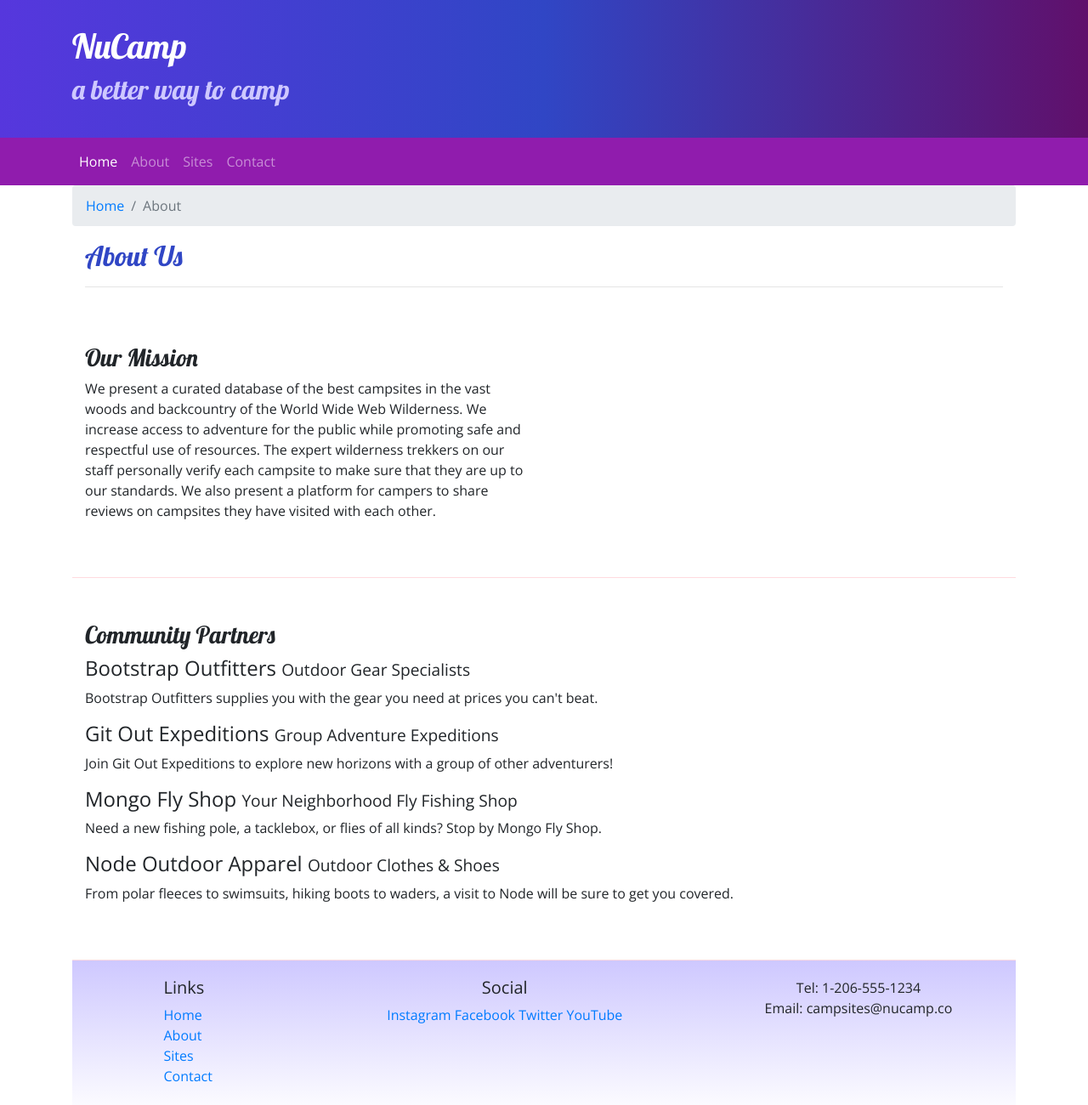
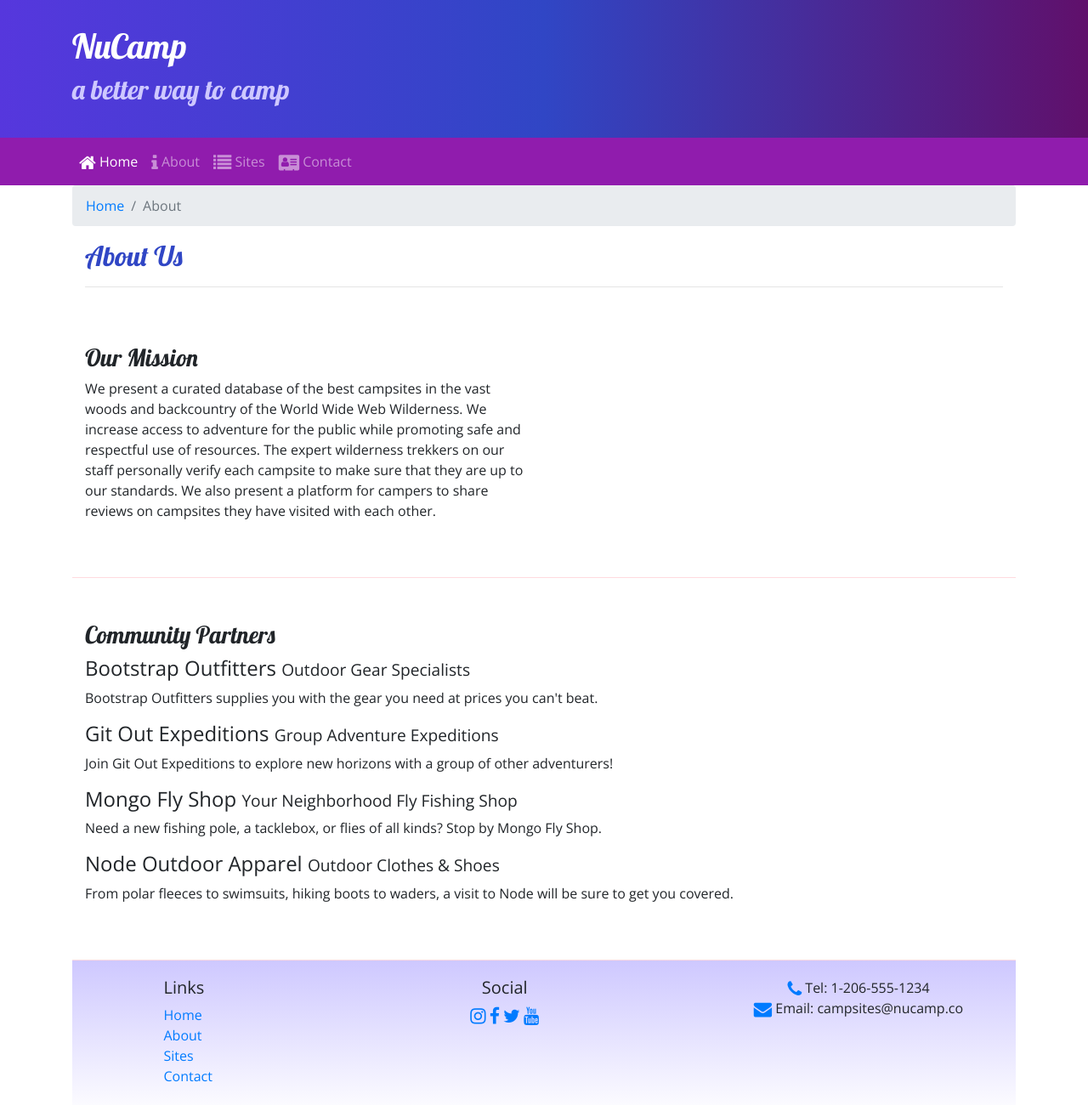
Before and after one commit to OQures/FirstBootstrapProject, a website: page aboutus.html in a window 1280 px wide. Shown: the whole page at 85% size. Drawn offline with nearby package versions, Linux system fonts and the light colour scheme.

Commit message:
Icon Fonts

```diff
--- a/aboutus.html
+++ b/aboutus.html
@@ -7,6 +7,9 @@
     <meta name="viewport" content="width=device-width, initial-scale=1" />
 
     <link rel="stylesheet" href="node_modules/bootstrap/dist/css/bootstrap.min.css" />
+
+    <link rel="stylesheet" href="node_modules/font-awesome/css/font-awesome.min.css" />
+
     <link rel="stylesheet" href="https://fonts.googleapis.com/css?family=Lobster|Open+Sans" />
     <link rel="stylesheet" href="css/styles.css" />
 
@@ -33,10 +36,10 @@
             </button>
                 <div class="collapse navbar-collapse" id="nucampNavbar">
                     <ul class="navbar-nav">
-                        <li class="nav-item active"><a class="nav-link" href="index.html">Home</a></li>
-                        <li class="nav-item"><a class="nav-link" href="#">About</a></li>
-                        <li class="nav-item"><a class="nav-link" href="#">Sites</a></li>
-                        <li class="nav-item"><a class="nav-link" href="#">Contact</a></li>
+                        <li class="nav-item active"><a class="nav-link" href="index.html"><i class="fa fa-home fa-lg"></i> Home</a></li>
+                        <li class="nav-item"><a class="nav-link" href="#"><i class="fa fa-info fa-lg"></i> About</a></li>
+                        <li class="nav-item"><a class="nav-link" href="#"><i class="fa fa-list fa-lg"></i> Sites</a></li>
+                        <li class="nav-item"><a class="nav-link" href="#"><i class="fa fa-address-card fa-lg"></i> Contact</a></li>
                     </ul>
                 </div>
             </div>
@@ -105,14 +108,14 @@
                 </div>
                 <div class="col-6 col-sm-5 text-center">
                     <h5>Social</h5>
-                    <a href="http://instagram.com/">Instagram</a>
-                    <a href="http://facebook.com/">Facebook</a>
-                    <a href="http://twitter.com/">Twitter</a>
-                    <a href="http://youtube.com/">YouTube</a>
+                    <a href="http://instagram.com/"><i class="fa fa-instagram fa-lg"></i></a>
+                    <a href="http://facebook.com/"><i class="fa fa-facebook fa-lg"></i></a>
+                    <a href="http://twitter.com/"><i class="fa fa-twitter fa-lg"></i></a>
+                    <a href="http://youtube.com/"><i class="fa fa-youtube fa-lg"></i></a>
                 </div>
                 <div class="col-sm-4 text-center">
-                    Tel: 1-206-555-1234<br />
-                    Email: campsites@nucamp.co
+                    <i class="fa fa-phone fa-lg text-primary"></i> Tel: 1-206-555-1234<br />
+                    <i class="fa fa-envelope fa-lg text-primary"></i> Email: campsites@nucamp.co
                 </div>
            </div>
         </div>
--- a/package.json
+++ b/package.json
@@ -7,7 +7,6 @@
     "test": "echo \"Error: no test specified\" && exit 1",
     "lite": "lite-server",
     "start": "npm run lite"
-
   },
   "author": "Ossama Qureshi",
   "license": "ISC",
@@ -16,6 +15,7 @@
   },
   "dependencies": {
     "bootstrap": "^4.5.2",
+    "font-awesome": "^4.7.0",
     "jquery": "^3.5.1",
     "popper.js": "^1.16.1"
   }
```
Also changed, not shown: index.html (+11 -10 lines), 1 other file.
